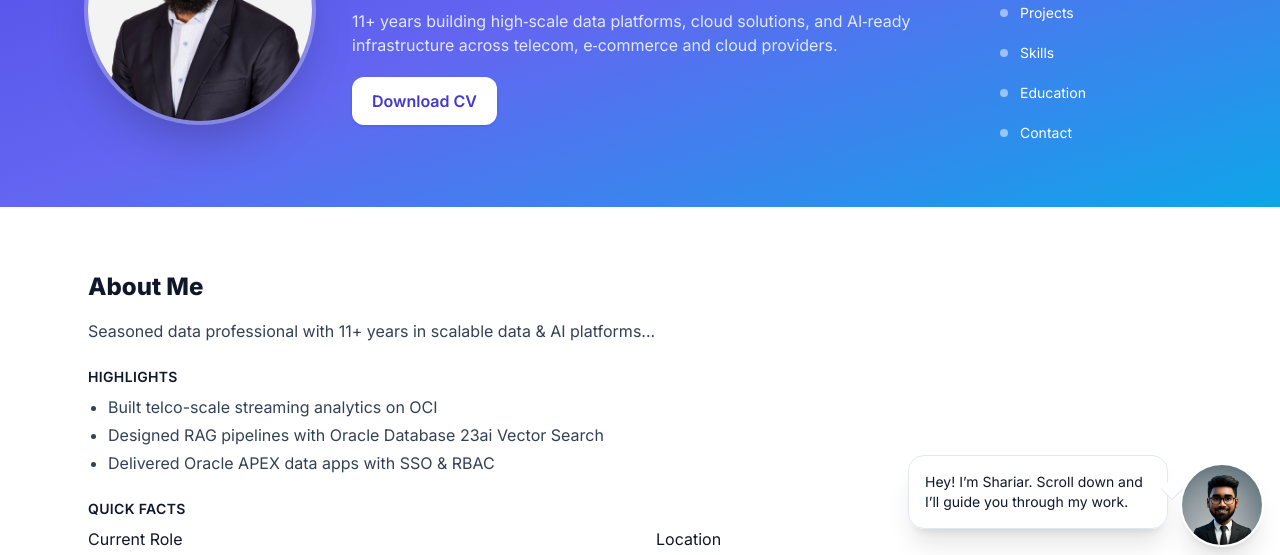
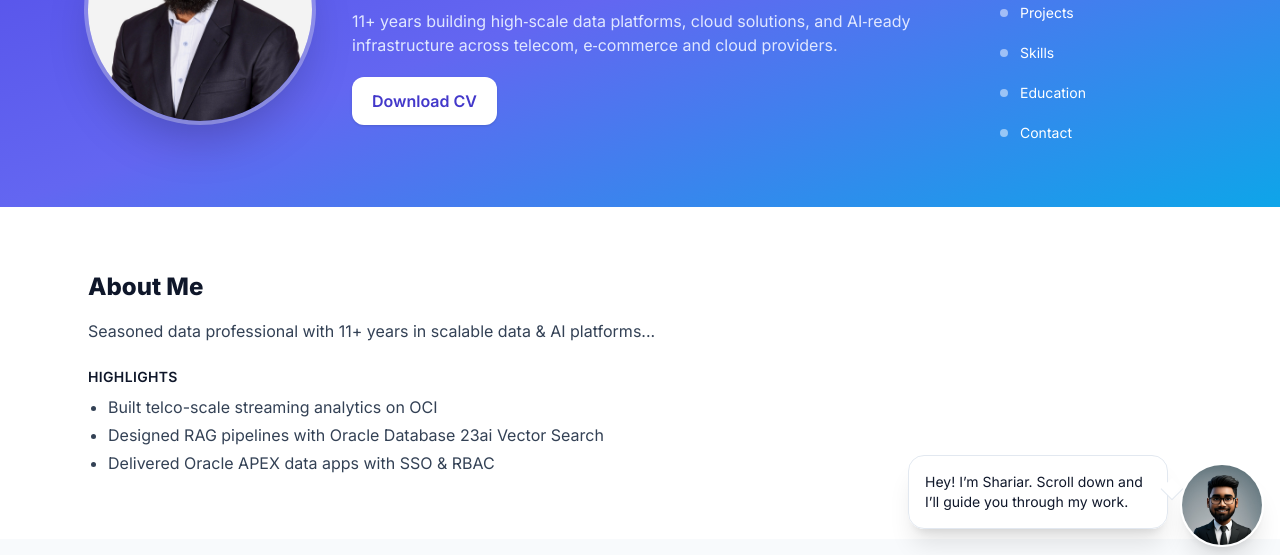
Before and after one commit to simtiaz019/simtiaz019.github.io, a plain HTML site: page index.html in a window 1280 px wide. Shown: the part 237-792 px from the top of the page. Drawn offline with nearby package versions, Linux system fonts and the light colour scheme.

```diff
--- a/index.html
+++ b/index.html
@@ -94,12 +94,6 @@
       <div class="mt-6">
         <h3 class="text-sm font-semibold text-slate-900 uppercase tracking-wide">Highlights</h3>
         <ul id="about-highlights" class="mt-2 list-disc pl-5 text-slate-700 space-y-1"></ul>
-      </div>
-
-      <!-- quick facts -->
-      <div class="mt-6">
-        <h3 class="text-sm font-semibold text-slate-900 uppercase tracking-wide">Quick Facts</h3>
-        <dl id="about-facts" class="mt-2 grid md:grid-cols-2 gap-x-8 gap-y-2 text-slate-700"></dl>
       </div>
     </div>
   </section>
@@ -215,27 +209,6 @@
           hiEl.appendChild(li);
         });
       }
-
-      // facts (key/value)
-      const factsEl = document.getElementById('about-facts');
-      if (factsEl) {
-        factsEl.innerHTML = '';
-        const facts = about.facts || {};
-        Object.keys(facts).forEach(key => {
-          const dt = document.createElement('dt');
-          dt.className = 'font-medium text-slate-900';
-          dt.textContent = key;
-
-          const dd = document.createElement('dd');
-          dd.className = 'text-slate-700';
-          dd.textContent = facts[key];
-
-          const wrap = document.createElement('div');
-          wrap.appendChild(dt);
-          wrap.appendChild(dd);
-          factsEl.appendChild(wrap);
-        });
-      }
     }
 
 
```
